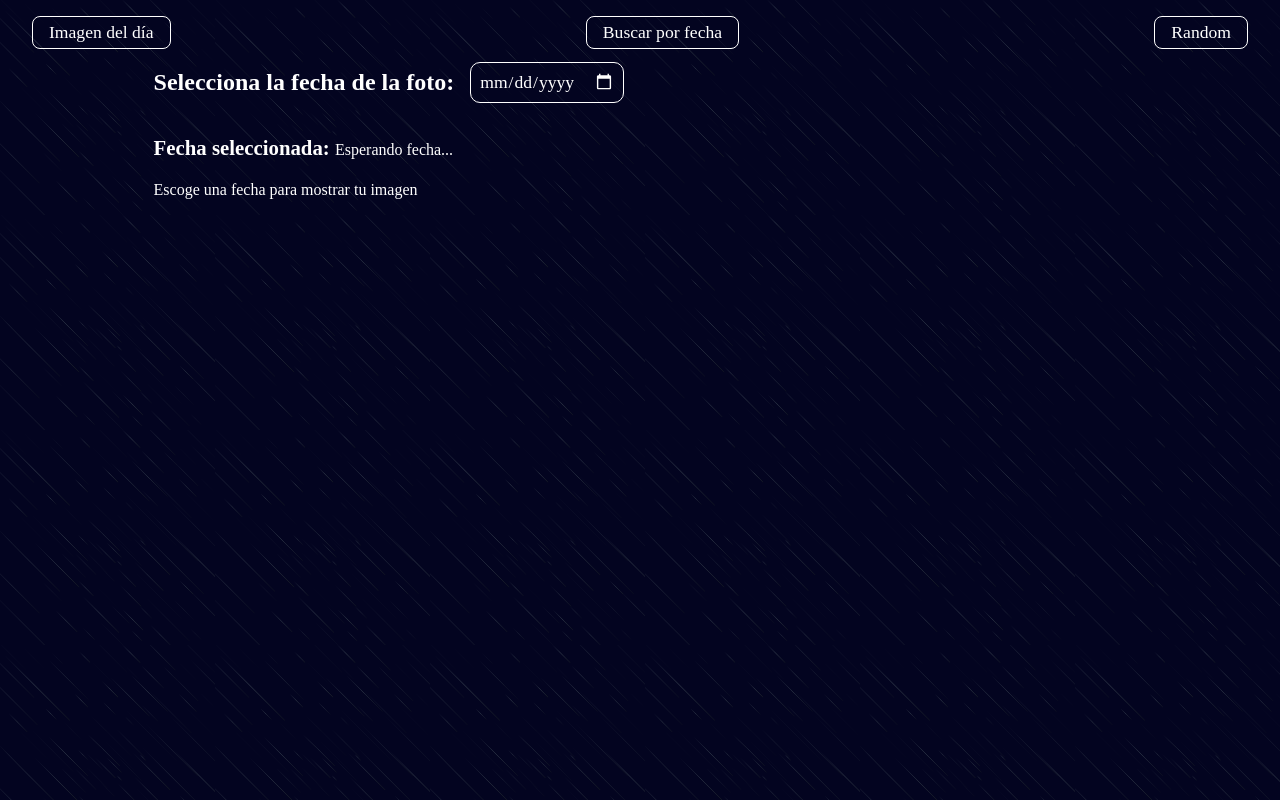
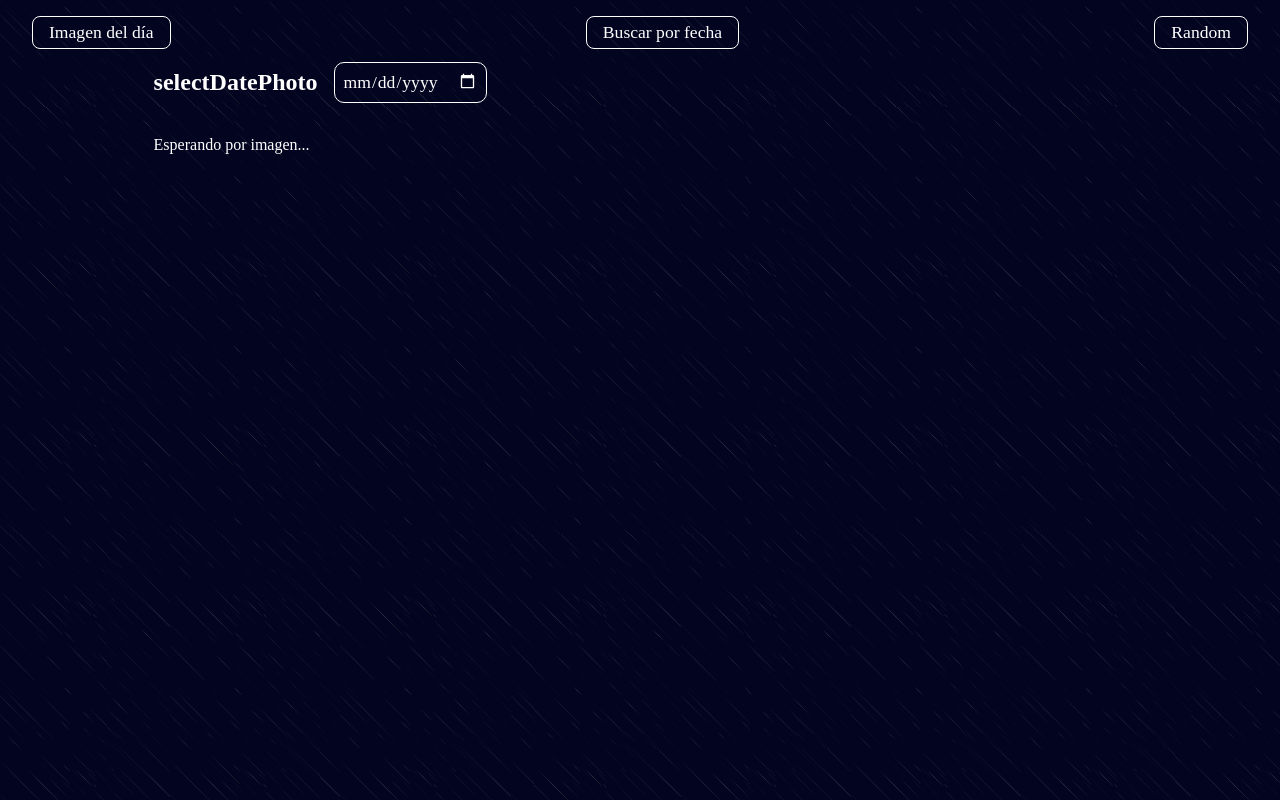
Before and after one commit to ferchodeleon/nasa, a React (Vite) app: page / in a window 1280 px wide. Both pictures are taken after a click on the button "Buscar por fecha". Built offline with nearby package versions, Linux system fonts and the light colour scheme; no server answers.

Commit message:
Add component translation

```diff
--- a/src/components/FilterDates.jsx
+++ b/src/components/FilterDates.jsx
@@ -1,6 +1,7 @@
 import { useEffect, useState } from "react";
 import "../styles/FilterDates.css";
 import { Media } from "./Media";
+import { useTranslation } from "react-i18next";
 
 export const FilterDates = () => {
   const url = "https://api.nasa.gov/planetary/apod?";
@@ -13,18 +14,23 @@
   const actuallyDate = `${dateNow.getFullYear()}-${dateNow.getMonth() + 1}-${
     dateNow.getDay() + 1
   }`;
-  const [textDate, setTextDate] = useState("Esperando fecha...");
+  const [t, i18n] = useTranslation("global");
 
   const handleChangeDate = (e) => {
-    if (e.target.value < actuallyDate) {
+    if (e.target.value <= actuallyDate) {
       // setTextDate("Invalid date");
-      setDate(e.target.value);
+      setTimeout(() => {
+        setDate(e.target.value);
+      }, "1 second");
     }
     console.log("FECHA:", date);
   };
 
   useEffect(() => {
     const fetchData = async () => {
+      if (!date) return;
+
+      setLoading(true);
       try {
         const response = await fetch(`${url}api_key=${KEY}&date=${date}`);
         if (!response.ok) {
@@ -47,7 +53,7 @@
   return (
     <section className="filterDate-container">
       <div className="filterDate-calendar">
-        <h2>Selecciona la fecha de la foto:</h2>
+        <h2>{t("selectDatePhoto")}</h2>
         <input
           type="date"
           className="filterDate-input"
@@ -57,10 +63,14 @@
       </div>
       <div className="filterDate-info">
         <p className="filterDate-dateSelected">
-          Fecha seleccionada: <span>{date ? date : textDate}</span>
+          {date ? `Fecha seleccionada: ${date}` : ""}
         </p>
         <div className="filterDate-container-media">
-          {date ? (
+          {loading ? (
+            "Esperando por imagen..."
+          ) : error ? (
+            <p>{error}</p>
+          ) : date ? (
             <Media data={data} />
           ) : (
             "Escoge una fecha para mostrar tu imagen"
```
